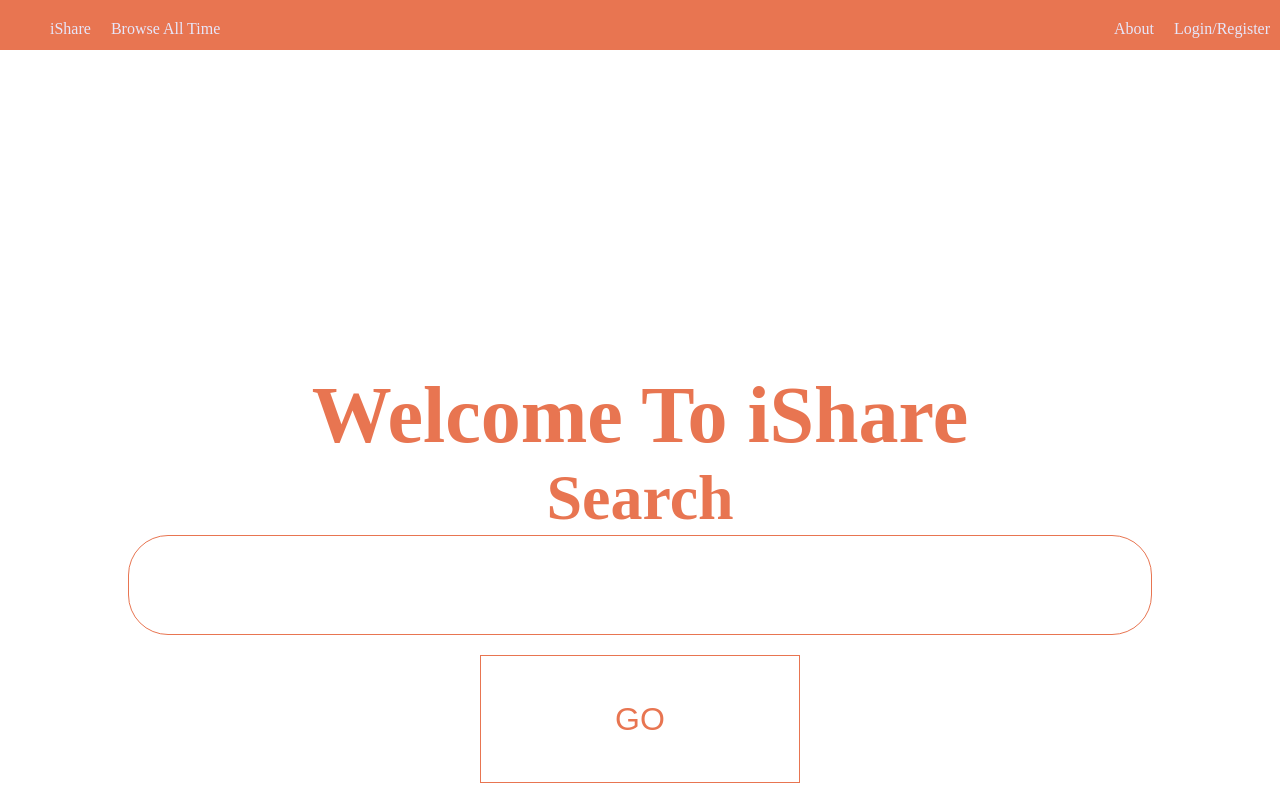
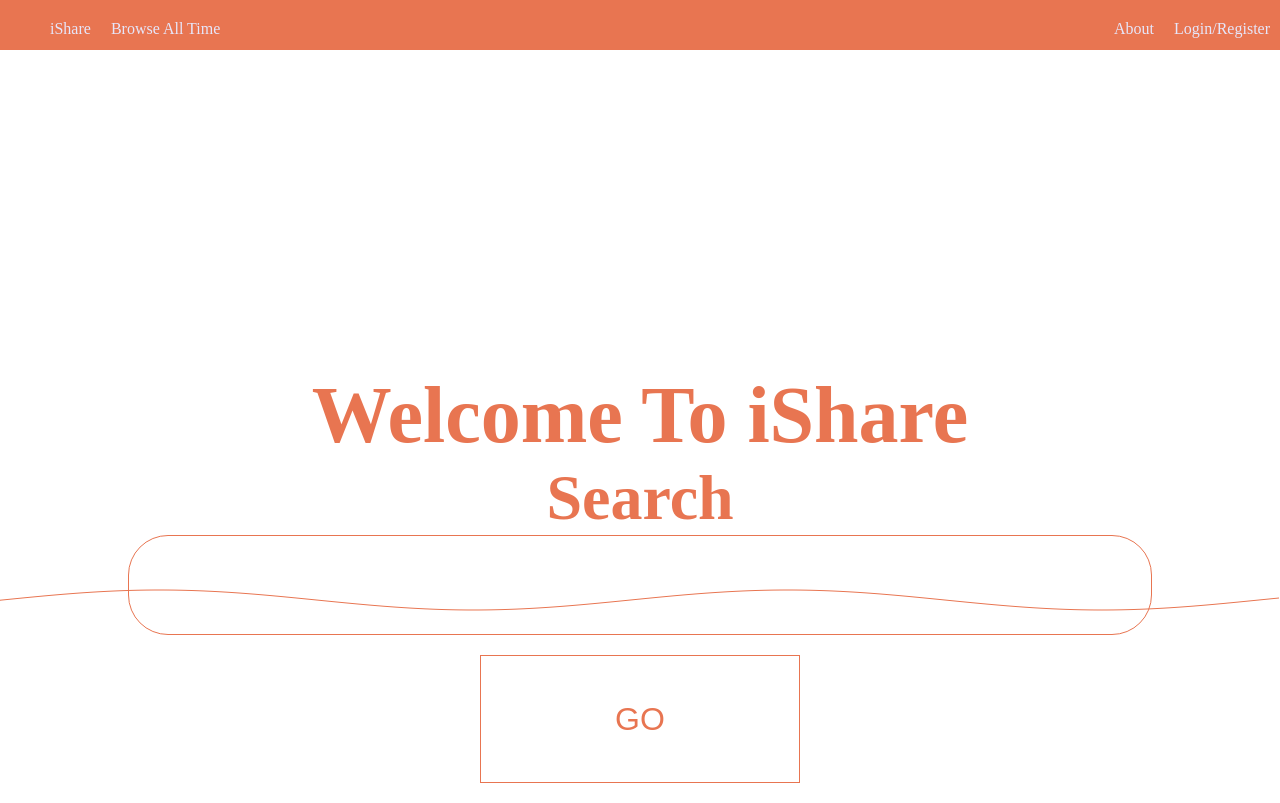
Before and after one commit to sourenaKhanzadeh/iShare, a Flask app: page / in a window 1280 px wide. Run offline with Flask 2, Linux system fonts and the light colour scheme; some libraries are stand-ins or nearby versions.

Commit message:
wave and auto load completed

```diff
--- a/static/css/styleA.css
+++ b/static/css/styleA.css
@@ -452,6 +452,14 @@ nav {
   flex-wrap: wrap; }
   .profile section, .admin section {
     margin: 30px auto; }
+    @media (min-width: 800px) {
+      .profile section, .admin section {
+        width: 700px; } }
+    @media (min-width: 600px) {
+      .profile section, .admin section {
+        width: 400px; }
+        .profile section img, .admin section img {
+          width: 100%; } }
     .profile section div a, .admin section div a {
       float: right;
       margin: 0 3px; }
@@ -534,3 +542,7 @@ nav {
         margin: 0 3px; }
 
 /* ADMIN ENDS */
+canvas {
+  position: absolute;
+  top: 0;
+  z-index: -10; }
--- a/static/js/query.js
+++ b/static/js/query.js
@@ -21,9 +21,13 @@ $('#load_more').click(()=>{
                 //     console.log(jqXHR);
                 // }
     }).done((data)=>{
-        $('.loading').css('display', 'none');
+        // fade out the pre loader after 1sec
+        $('.loading').fadeOut(1000);
+        // check if more data exist
         if(data.limit >= data.queries_count || data.limit === 2)
+            // if not then fade the load more button
             $('#load_more').fadeOut(1000);
+        // check if user is approved
         if (data.approved){
             $('.query').append(
                 `<section>
--- /dev/null
+++ b/static/js/wave.js
@@ -0,0 +1,90 @@
+/**
+ * Created by Owner on 5/23/2019.
+ */
+
+// get canvas
+const canvas = document.querySelector('canvas');
+const c = canvas.getContext('2d');
+
+// set Canvas size
+canvas.width = innerWidth;
+canvas.height = innerHeight;
+
+// make wave object
+const Wave = {
+  y:canvas.height-200,
+  length: 0.01,
+  amplitude:70,
+  frequency:0.01,
+  increase_freq:1,
+  flag : true,
+  color:'#E87551',
+  draw:function () {
+    c.clearRect(0, 0, canvas.width, canvas.height);
+    c.beginPath();
+    c.moveTo(0, this.y);
+
+    // create the wave the wave
+    for(let i=0;i<canvas.width;i++){
+        c.lineTo(i, this.y +
+            Math.sin(i *this.length + this.increase_freq)
+            * this.amplitude)
+
+    }
+    c.strokeStyle = this.color;
+    c.stroke();
+
+    c.closePath();
+    //create the rectangle
+
+  },
+  update:function () {
+      // draw the wave then update it
+      this.draw();
+      // move the object
+      this.movement();
+  },
+  movement:function () {
+      this.increase_freq += this.frequency;
+      velocity = 2;
+      this.frequency += 0.001;
+
+      // organize frequency
+      if(this.frequency > 0.5){
+          this.frequency = 0.001
+      }
+      // create a wave form
+      if(this.flag){
+          this.amplitude -= velocity;
+          if(this.amplitude < -70){
+              this.flag = false;
+
+          }
+      }else{
+          this.amplitude += velocity;
+          if(this.amplitude > 70){
+              this.flag = true;
+          }
+
+      }
+
+  }
+
+};
+
+// make a scene and add all game objects
+scene = [Wave];
+
+// start animation
+function animate() {
+    requestAnimationFrame(animate);
+
+    // update all game objects in the scene
+    for(gameobject of scene){
+        gameobject.update();
+    }
+
+
+}
+
+animate();
--- a/static/sass/styleA.scss
+++ b/static/sass/styleA.scss
@@ -399,6 +399,16 @@ nav{
   flex-wrap: wrap;
   section{
     margin: 30px auto;
+    @include desktop(800px){
+      width: 700px;
+    }
+    @include desktop(600px){
+      width: 400px;
+      img{
+        width: 100%;
+
+      }
+    }
     div{
       a{
         float: right;
@@ -465,3 +475,9 @@ nav{
   }
 }
 /* ADMIN ENDS */
+
+canvas{
+  position: absolute;
+  top: 0;
+  z-index: -10;
+}
--- a/templates/pages/landingpage.html
+++ b/templates/pages/landingpage.html
@@ -26,6 +26,8 @@
 
     </div>
 {% endif %}
+
+<canvas></canvas>
 <script>
 let page = {{ page }};
 
@@ -41,5 +43,6 @@ $('.fa-angle-double-left').on('click', ()=>{
     document.querySelector('.loading').style.display = 'block';
 });
 </script>
+<script src="{{ url_for( 'static', filename='js/wave.js' ) }}"></script>
 <script src="{{ url_for('static', filename='js/landing.js') }}"></script>
 {% endblock %}
--- a/templates/pages/profile.html
+++ b/templates/pages/profile.html
@@ -17,8 +17,8 @@
                     {% endif %}
                 {% endif %}
             </h4>
+            <button onclick="window.location = '/{{session['username'] }}/profile/{{ query['title']}}'">Edit</button>
             <p>{{ query['description'] }}</p>
-            <button onclick="window.location = '/{{session['username'] }}/profile/{{ query['title']}}'">Edit</button>
             {% if not query['approved']%}
                 <button onclick="window.location = '/{{session['username'] }}/profile/{{ query['title']}}/delete'">Delete</button>
             {% endif %}
```
Also changed, not shown: myModules/paper_manager/query.py (+7 -2 lines).
